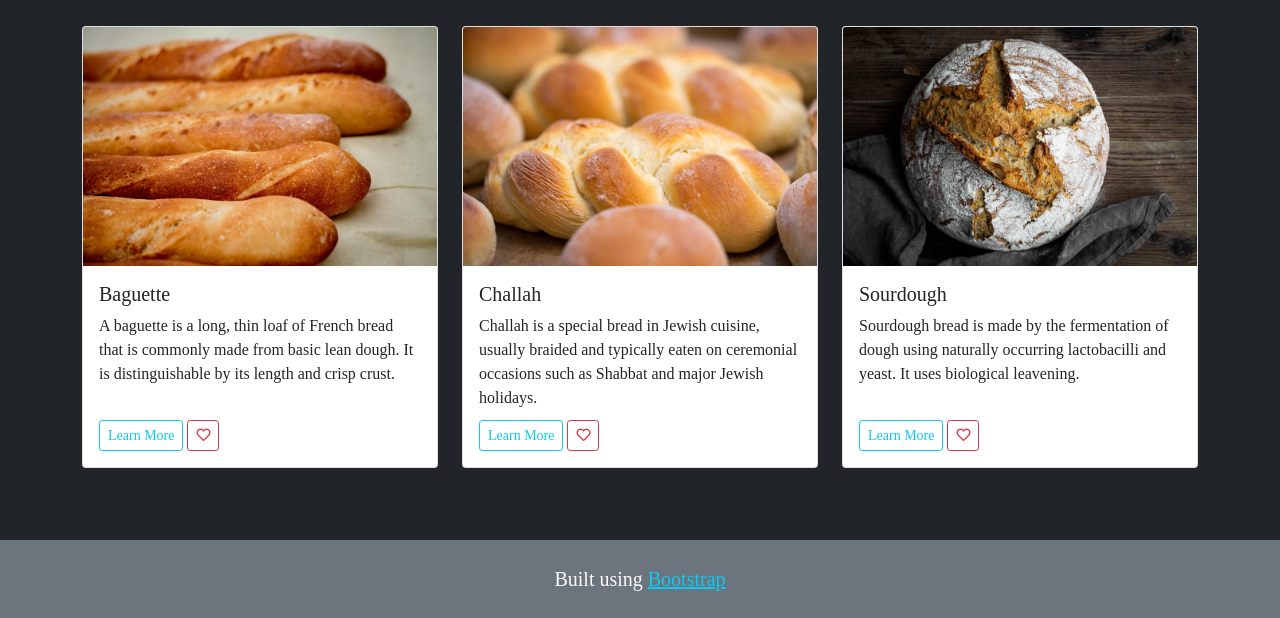
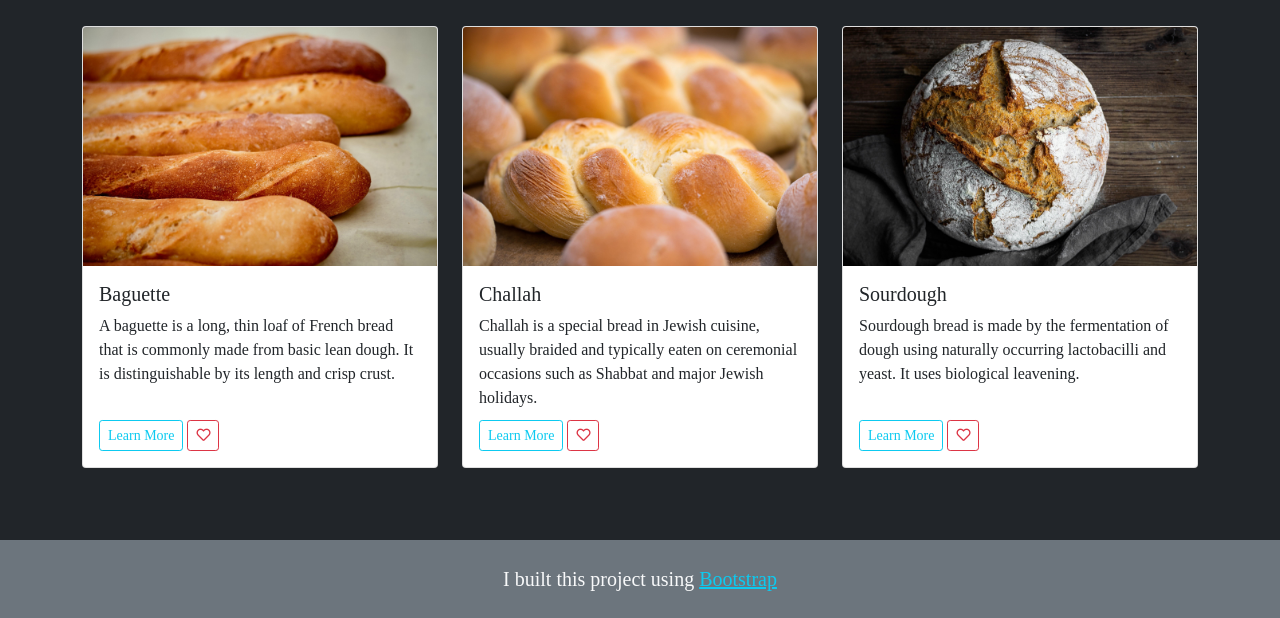
Before and after one commit to DavidAMarcus/LePain, a plain HTML site: page index.html in a window 1280 px wide. Shown: the part 838-1456 px from the top of the page. Drawn offline with nearby package versions, Linux system fonts and the light colour scheme; a web font is replaced by a local one.

Commit message:
Updated footer.

```diff
--- a/index.html
+++ b/index.html
@@ -103,7 +103,7 @@
     <!-- Footer -->
     <footer class="bg-secondary ">
         <div class="container">
-            <p class="lead m-0 p-4 text-center text-light">Built using
+            <p class="lead m-0 p-4 text-center text-light">I built this project using
                 <a href="https://getbootstrap.com/" class="text-info">Bootstrap</a>
             </p>
         </div>
```
